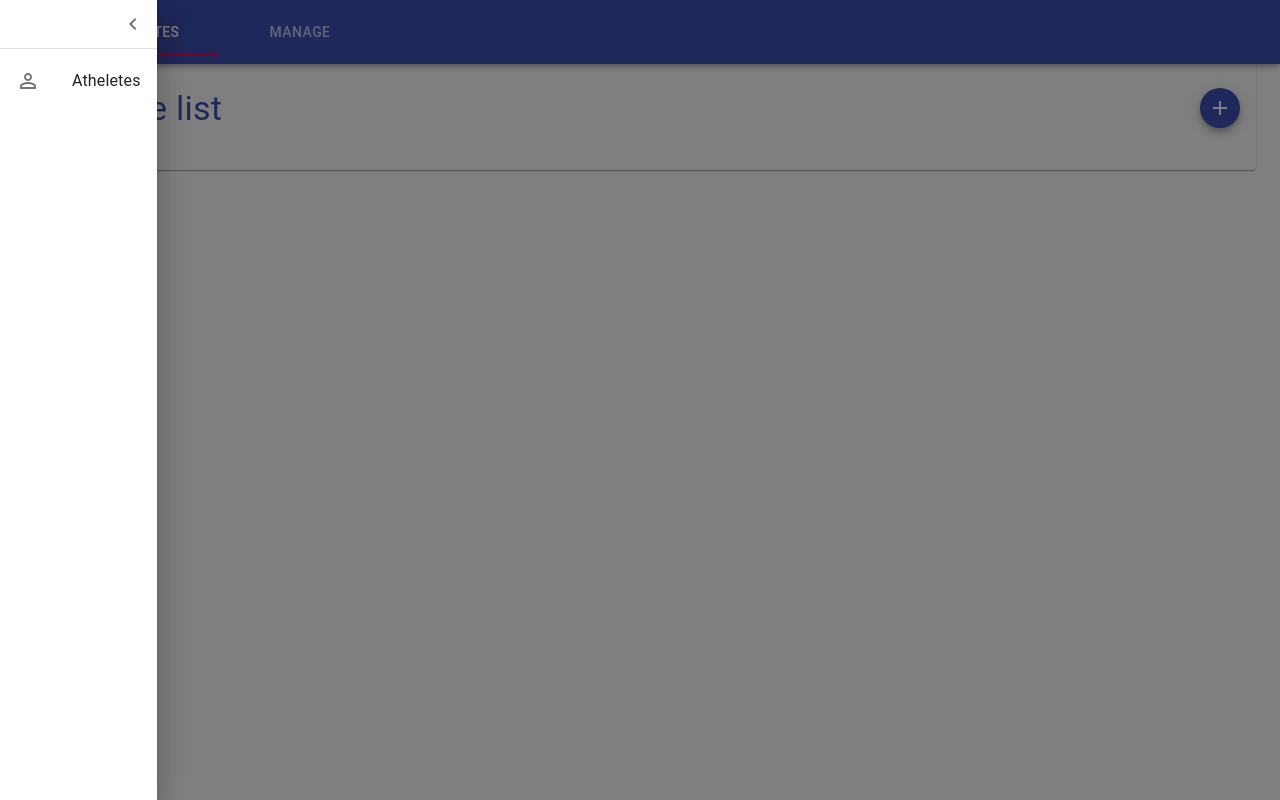
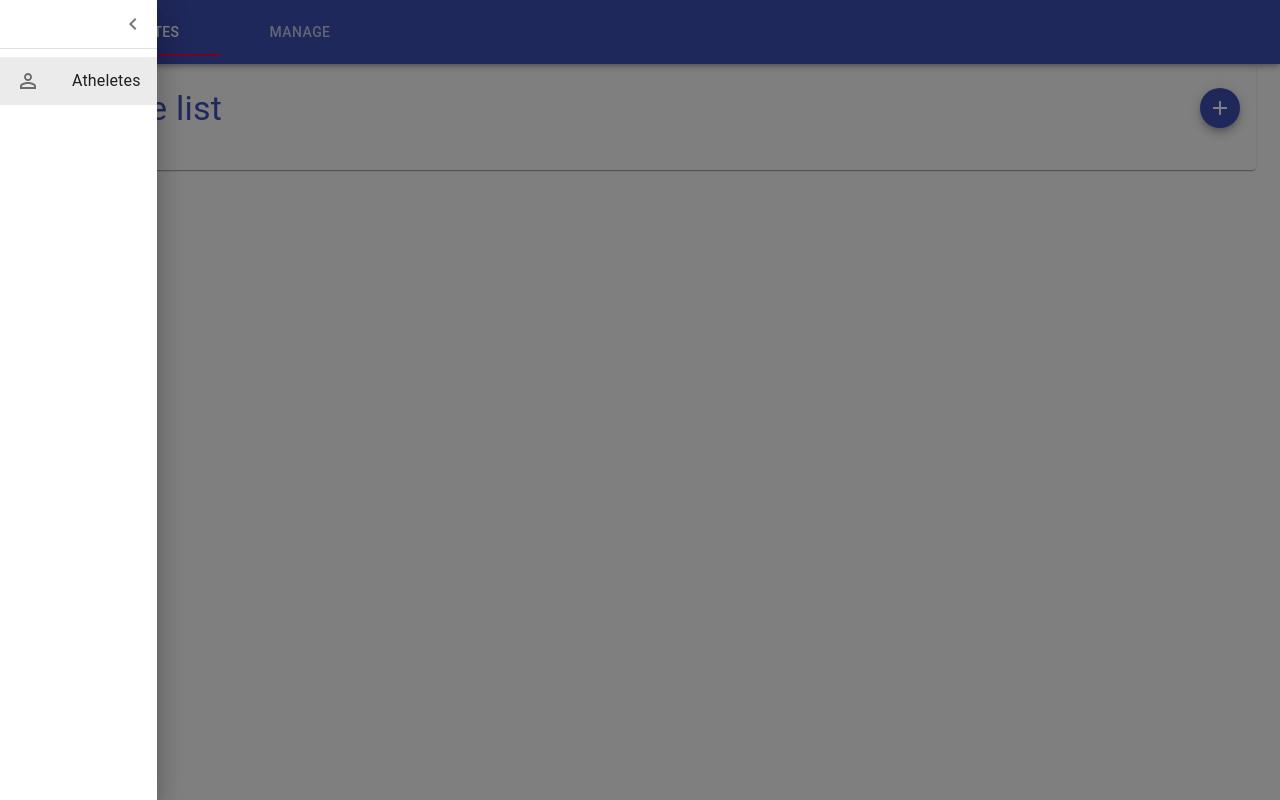
Before and after one commit to wmiguita/resin-score, a Gatsby site: page /atheletes in a window 1280 px wide. Both pictures are taken after a click on the button 36 px from the left and 32 px from the top of the page. Built offline with nearby package versions, Linux system fonts and the light colour scheme; Gatsby itself is replaced by a stand-in of ours.

Commit message:
Setting selected menu by page.

```diff
--- a/gatsby-browser.js
+++ b/gatsby-browser.js
@@ -9,5 +9,5 @@ export const wrapRootElement = ({ element }) => {
   return <Provider store={ store }>{ element }</Provider>
 }
 export const wrapPageElement = ({ element, props }) => {
-  return <Layout {...props}>{ element }</Layout>
+  return <Layout { ...props }>{ element }</Layout>
 }
--- a/gatsby-ssr.js
+++ b/gatsby-ssr.js
@@ -10,5 +10,5 @@ export const wrapRootElement = ({ element }) => {
 }
 
 export const wrapPageElement = ({ element, props }) => {
-  return <Layout {...props}>{ element }</Layout>
+  return <Layout { ...props }>{ element }</Layout>
 }
--- a/src/components/layout.js
+++ b/src/components/layout.js
@@ -6,13 +6,13 @@ import SideMenu from "./sideMenu"
 import themeStyle from "../styles/themeStyle"
 
 //TODO: check if it has to be responsible for detecting wich page is selected?
-export function Layout({ children }) {
+export function Layout({ children, uri }) {
   const classes = themeStyle()
 
   return (
     <React.Fragment>
       <Header />
-      <SideMenu />
+      <SideMenu uri={ uri }/>
       <main className="content">
         <div className={ classes.appBarSpacer } />
         { children }
--- a/src/components/sideMenu.js
+++ b/src/components/sideMenu.js
@@ -1,4 +1,5 @@
 import React from "react"
+import PropTypes from "prop-types"
 import { navigate } from "gatsby"
 import { useDispatch, useSelector } from "react-redux"
 import {
@@ -18,10 +19,11 @@ import themeStyle from "../styles/themeStyle"
 export function SideMenu( props ) {
   const classes = themeStyle()
   const dispatch = useDispatch()
+  const { uri } = props
   const drawer = () => dispatch( toggleDrawer() )
   const isDrawerOpen = useSelector( drawerOpen )
-  const goTo = () => {
-    navigate( ROUTES.ATHELETES );
+  const goTo = ( uri ) => {
+    navigate( uri );
     drawer()
   }
 
@@ -34,7 +36,10 @@ export function SideMenu( props ) {
       </div>
       <Divider />
       <List>
-        <ListItem button onClick={ goTo }>
+        <ListItem
+          button
+          onClick={ goTo.bind( null, ROUTES.ATHELETES ) }
+          selected={ uri === ROUTES.ATHELETES }>
           <ListItemIcon><PersonOutlineIcon /></ListItemIcon>
           <ListItemText >Atheletes</ListItemText>
         </ListItem>
@@ -43,4 +48,7 @@ export function SideMenu( props ) {
   )
 }
 
+SideMenu.propTypes = {
+  uri: PropTypes.string
+}
 export default SideMenu
```
Also changed, not shown: __mocks__/mock-store.js (+9 -1 lines), src/components/__tests__/header.test.js (+2 -3 lines), src/components/__tests__/layout.test.js (+7 -19 lines), src/components/__tests__/sideMenu.test.js (+12 -10 lines), src/pages/__tests__/atheletes.test.js (+2 -9 lines), 2 other files.
